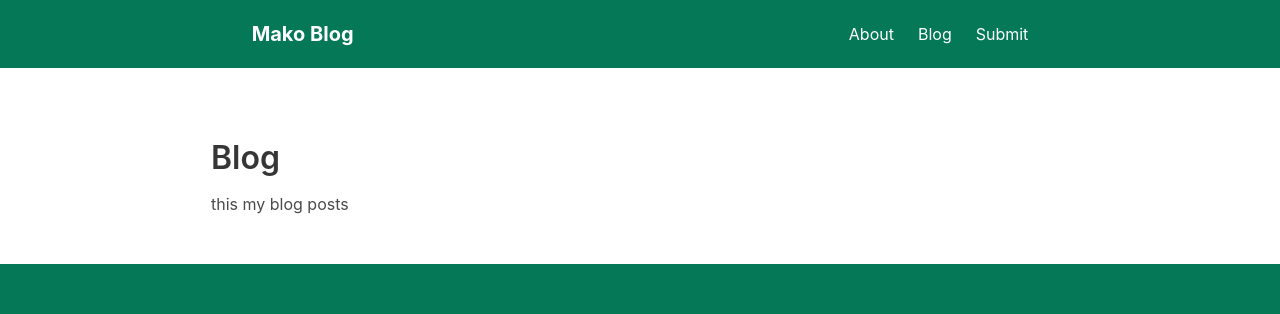
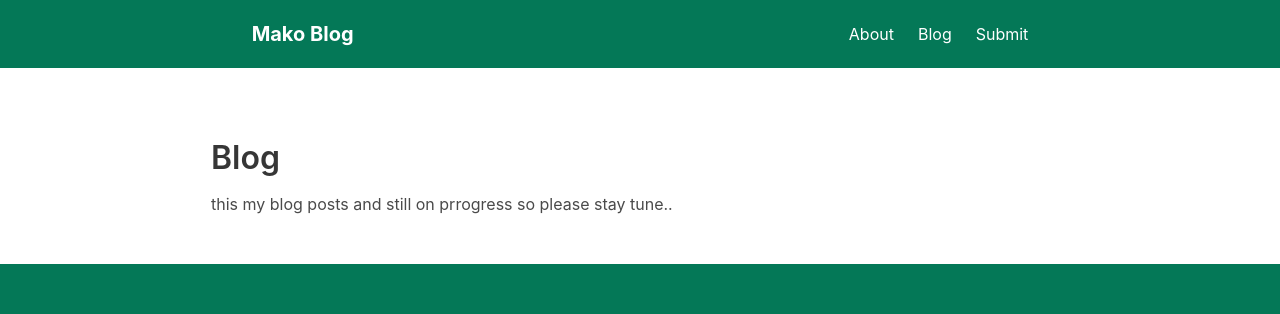
Before and after one commit to ryokavertikal/mako, an Eleventy site: page blog/index.md in a window 1280 px wide. Shown: the top 314 px of the page. Built offline with nearby package versions, Linux system fonts and the light colour scheme; Eleventy itself is replaced by a stand-in of ours; files that its build step writes are made by us from their sources.

Commit message:
Update index.md
H

```diff
--- a/blog/index.md
+++ b/blog/index.md
@@ -3,4 +3,4 @@ title: Blog
 layout: layouts/page.njk
 ---
 
-this my blog posts
+this my blog posts and still on prrogress so please stay tune..
```
